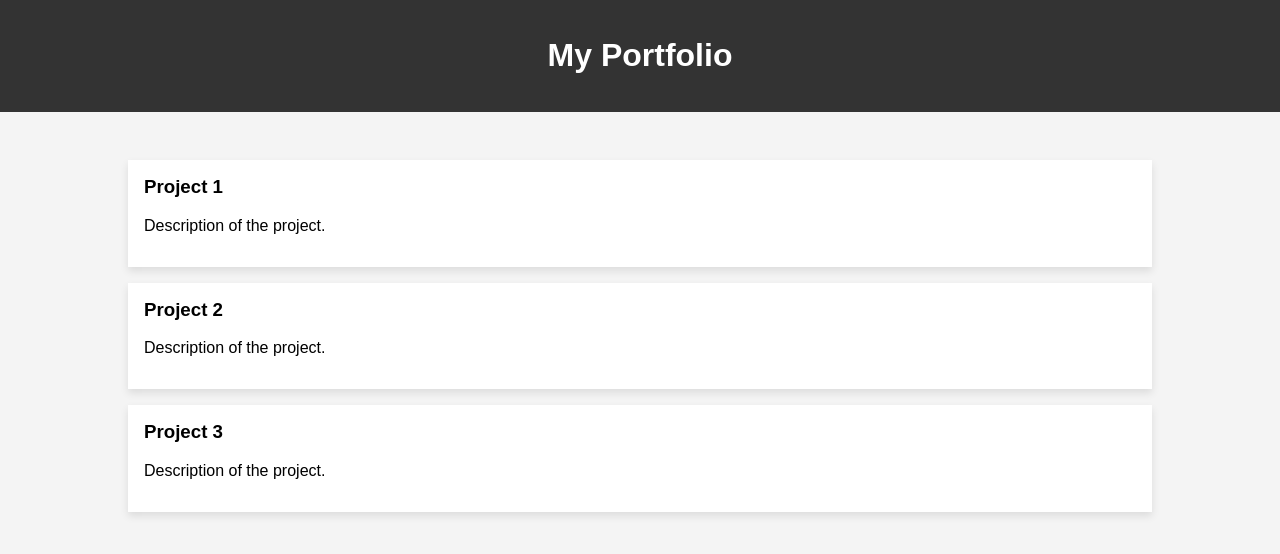
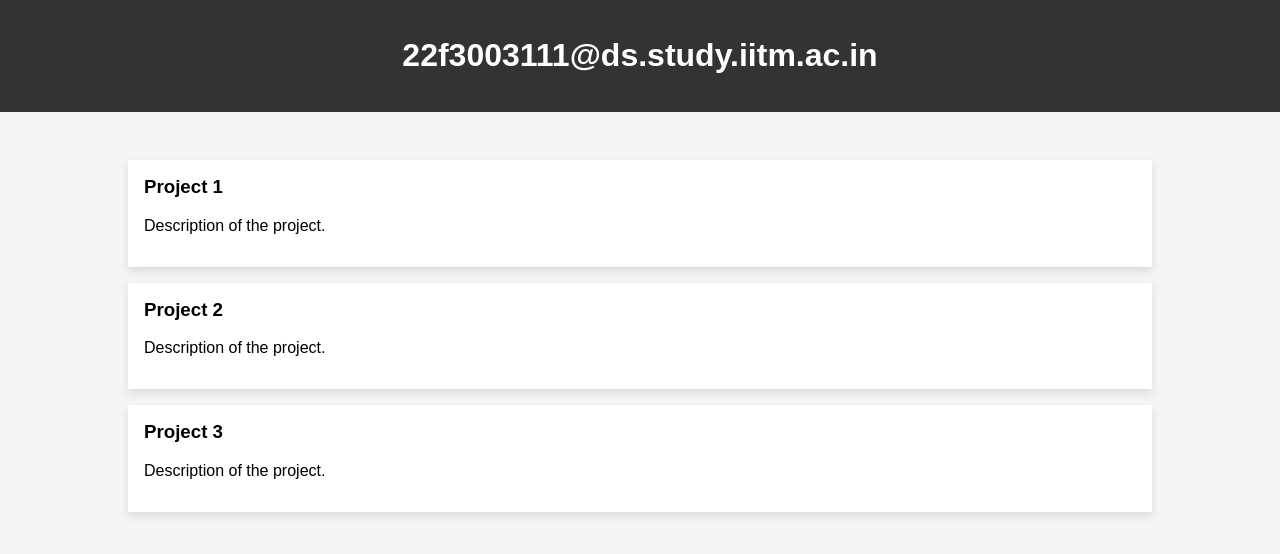
Before and after one commit to pankuz11/my-site, a plain HTML site: page index.html in a window 1280 px wide. Drawn offline with Linux system fonts and the light colour scheme.

Commit message:
Update index.html
added mail in html

```diff
--- a/index.html
+++ b/index.html
@@ -34,7 +34,7 @@
 <body>
 
     <div class="header">
-        <h1>My Portfolio</h1>
+        <h1>22f3003111@ds.study.iitm.ac.in</h1>
     </div>
 
     <div class="container">
```
